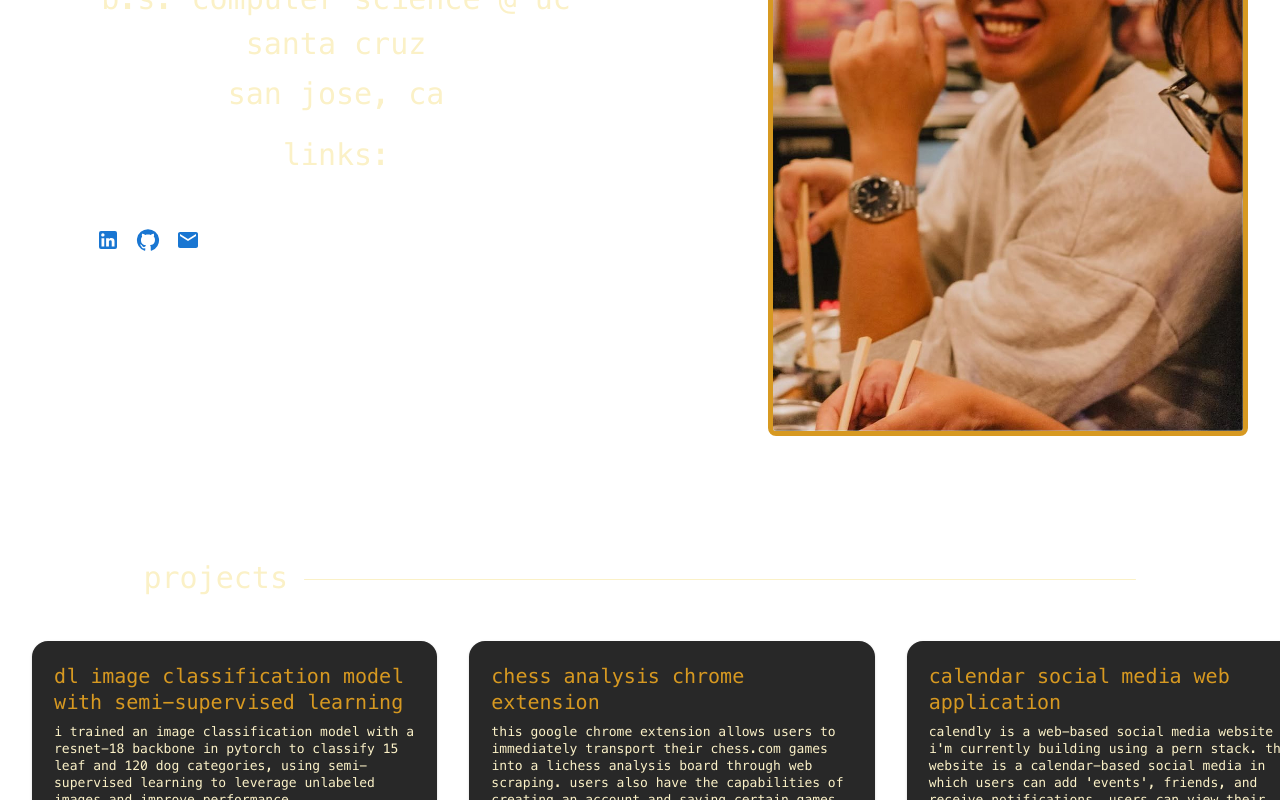
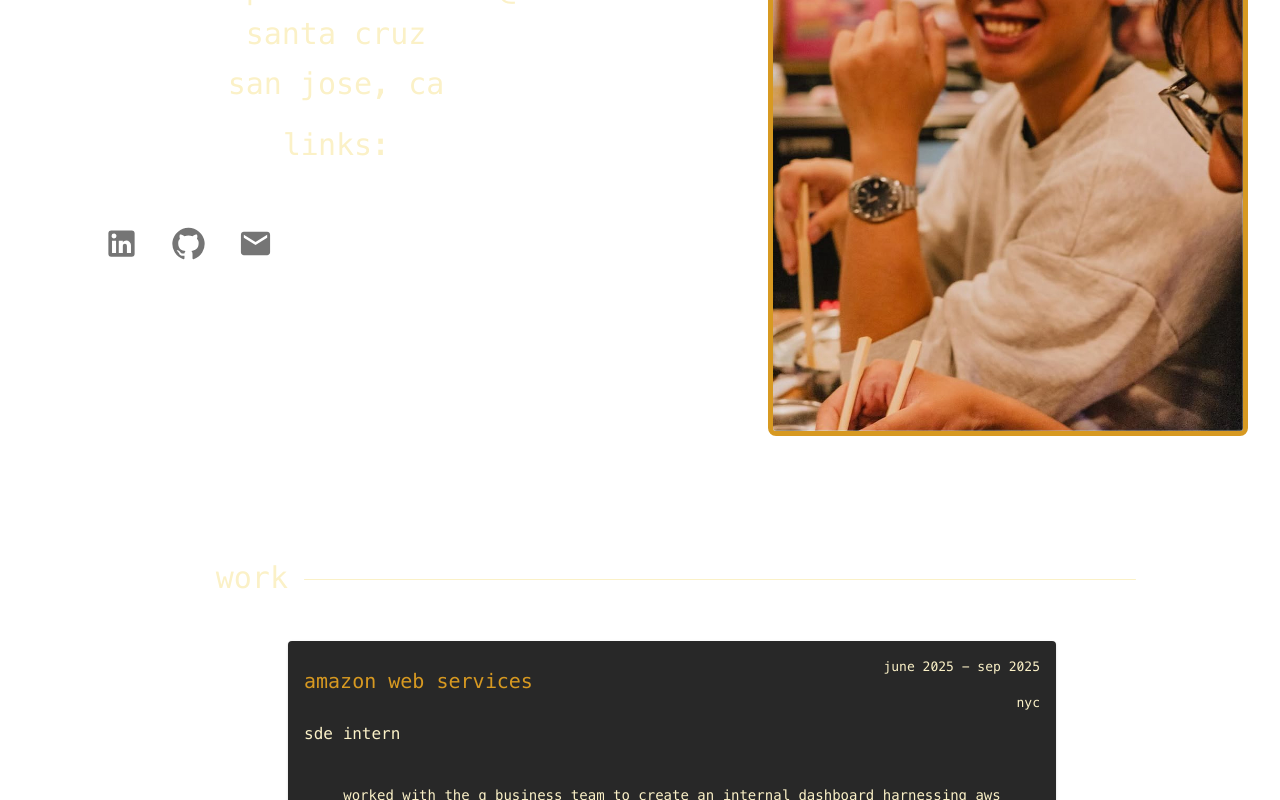
Before and after one commit to jishli113/jli-portfolio, a React (Vite) app: page / in a window 1280 px wide. Shown: the part 460-1260 px from the top of the page. Built offline with nearby package versions, Linux system fonts and the light colour scheme.

Commit message:
changing link icosn

```diff
--- a/src/App.tsx
+++ b/src/App.tsx
@@ -1,11 +1,10 @@
-
-import {Box, Stack, Link, Grid, AppBar, Button, Toolbar, Container} from '@mui/material'
+import { Box, Stack, Link, Grid, AppBar, Button, Toolbar, Container, IconButton} from '@mui/material'
 import Work from './Work'
 import './App.css'
 import works from "./values/work.json"
 import projects from './values/projects.json'
-import {type workInterface} from "./json-interfaces/workInterface"
-import { type projectInterface} from './json-interfaces/projectInterface'
+import { type workInterface } from "./json-interfaces/workInterface"
+import { type projectInterface } from './json-interfaces/projectInterface'
 import { Email, LinkedIn, GitHub } from '@mui/icons-material'
 import Project from './Project'
 import { useRef } from 'react'
@@ -19,93 +18,102 @@ function App() {
   const aboutMeRef = useRef<HTMLDivElement | null>(null);
   const worksStore: workInterface[] = works.works;
   const projectStore: projectInterface[] = projects.projects;
-  const handleWorkScrollClick = () =>{
-        workRef.current?.scrollIntoView({"behavior":"smooth"});
+
+  const handleWorkScrollClick = () => {
+    workRef.current?.scrollIntoView({ behavior: "smooth" });
   };
-  const handleHomeScrollClick = () =>{
-        homeRef.current?.scrollIntoView({"behavior":"smooth"});
+  const handleHomeScrollClick = () => {
+    homeRef.current?.scrollIntoView({ behavior: "smooth" });
   };
-  const handleProjectScrollClick = () =>{
-        projectsRef.current?.scrollIntoView({"behavior":"smooth"});
+  const handleProjectScrollClick = () => {
+    projectsRef.current?.scrollIntoView({ behavior: "smooth" });
   };
-  const handleAboutMeScrollClick = () =>{
-    aboutMeRef.current?.scrollIntoView({"behavior":"smooth"});
-  }
+  const handleAboutMeScrollClick = () => {
+    aboutMeRef.current?.scrollIntoView({ behavior: "smooth" });
+  };
   const displayResume = () => {
     window.open(resumePdf, '_blank', 'noopener,noreferrer');
   };
+
   return (
     <>
-<Box>
-<AppBar position="fixed" elevation={0} sx={{ bgcolor: "#282828", zIndex: 1000 }}>
-<Toolbar sx={{ display: "flex", justifyContent: "space-between" }}>
-<Stack direction="row" spacing={1} sx={{ alignItems: "center" }}>
+      {/* Fixed AppBar */}
+      <AppBar position="fixed" elevation={0} sx={{ bgcolor: '#282828', zIndex: 1000 }}>
+        <Toolbar sx={{ display: 'flex', justifyContent: 'space-between' }}>
+          <Stack direction="row" spacing={1} className='menu-options-stack'>
             <Button disableRipple onClick={handleHomeScrollClick}><h3 className="appbar-text">home</h3></Button>
             <Button disableRipple onClick={handleWorkScrollClick}><h3 className="appbar-text">experience</h3></Button>
             <Button disableRipple onClick={handleProjectScrollClick}><h3 className="appbar-text">projects</h3></Button>
-<Button disableRipple disableTouchRipple onClick={handleAboutMeScrollClick}><h3 className="appbar-text">about me</h3></Button>
+            <Button disableFocusRipple disableTouchRipple onClick={handleAboutMeScrollClick}><h3 className="appbar-text">about me</h3></Button>
           </Stack>
-<Stack direction="row" spacing={1}>
+          <Stack direction="row" spacing={1} className="menu-right-bar">
             <Button disableRipple onClick={displayResume}><h3 className="appbar-text">resume</h3></Button>
           </Stack>
         </Toolbar>
       </AppBar>
 
-
+      {/* Spacer so content isn’t hidden under fixed AppBar */}
       <Toolbar />
 
-
-{/* Intro Section */}
+      {/* Intro Section (responsive, no overlap, bigger gap) */}
       <Box ref={homeRef} sx={{ position: "relative", py: { xs: 6, sm: 8, md: 10 }, bgcolor: "transparent" }}>
         <Container maxWidth="lg">
-{/* Use Grid to guarantee no overlap at any size */}
-<Box component={"section"}>
-<Box sx={{ display: { xs: "block", md: "none" }, mb: 2 }} />
-<Box>
+          {/* Grid guarantees no overlap; bigger columnGap for more separation */}
           <Box
             sx={{
               display: "grid",
               gridTemplateColumns: { xs: "1fr", md: "1fr 1fr" },
-columnGap: { xs: 0, md: 24 }, // increased gap between text and image
+              columnGap: { xs: 0, md: 24 },   // increased gap between text and image
               rowGap: { xs: 6, md: 0 },
               alignItems: { md: "center" },
             }}
           >
             {/* Left column: intro text */}
-<Box sx={{
-minWidth: 0,
-maxWidth: "100%",
-wordBreak: "break-word",
-}}>
+            <Box sx={{ minWidth: 0, maxWidth: "100%", wordBreak: "break-word" }}>
               <Box>
                 <span className="intro-text">
-<span className="intro-hi">hi! </span>
-<span className="intro-middle-text">my name is </span>
+                  <span className='intro-hi'>hi! </span>
+                  <span className='intro-middle-text'>my name is </span>
                   <span className="intro-name">josh.</span>
                 </span>
               </Box>
-
 
               <Stack direction="column" spacing="1%" sx={{ mt: 1 }}>
                 <h5>b.s. computer science @ uc santa cruz</h5>
                 <h5>san jose, ca</h5>
               </Stack>
 
+             <h5 style={{ marginTop: 16 }}>links:</h5>
+<Stack direction="row" spacing={2}>
+  <IconButton
+    component={Link}
+    href="https://www.linkedin.com/in/joshua-li-8489771b2/"
+    target="_blank"
+    rel="noopener noreferrer"
+    aria-label="LinkedIn"
+  >
+    <LinkedIn fontSize="large" />
+  </IconButton>
 
-<h5 style={{ marginTop: 16 }}>links:</h5>
-<Stack direction="row" spacing={2} alignItems="center" sx={{ flexWrap: "wrap" }}>
-<Link href="https://www.linkedin.com/in/joshua-li-8489771b2/" target="_blank" rel="noopener noreferrer" aria-label="LinkedIn">
-<LinkedIn />
-</Link>
-<Link href="https://github.com/jishli113" target="_blank" rel="noopener noreferrer" aria-label="GitHub">
-<GitHub />
-</Link>
-<Link href="mailto:your.email@example.com" aria-label="Email">
-<Email />
-</Link>
+  <IconButton
+    component={Link}
+    href="https://github.com/jishli113"
+    target="_blank"
+    rel="noopener noreferrer"
+    aria-label="GitHub"
+  >
+    <GitHub fontSize="large" />
+  </IconButton>
+
+  <IconButton
+    component={Link}
+    href="mailto:your.email@example.com"
+    aria-label="Email"
+  >
+    <Email fontSize="large" />
+  </IconButton>
 </Stack>
             </Box>
-
 
             {/* Right column: responsive portrait */}
             <Box sx={{ display: "flex", justifyContent: { xs: "flex-start", md: "flex-end" } }}>
@@ -125,11 +133,35 @@ overflow: "hidden",
               />
             </Box>
           </Box>
-</Box>
-</Box>
         </Container>
       </Box>
+
+      {/* Work */}
+      <Box className="section" ref={workRef}>
+        <Stack direction={'row'} spacing={2} className="work-section-title">
+          <Box className="work-section-work-div">
+            <h4>work</h4>
           </Box>
+          <Box className="work-section-title-line-div">
+            <div className="horizontal-line"></div>
+          </Box>
+        </Stack>
+        <Stack direction={'column'} spacing={3} className='work-stack'>
+          {worksStore.map((work) => (
+            <Work
+              key={`${work.workplace}-${work.workTitle}-${work.workDates}`}
+              description={work.description}
+              workDates={work.workDates}
+              workplace={work.workplace}
+              workTitle={work.workTitle}
+              location={work.location}
+              className="work-card"
+            />
+          ))}
+        </Stack>
+      </Box>
+
+      {/* Projects */}
       <Box className="section" ref={projectsRef}>
         <Stack direction={'row'} spacing={2} className="work-section-title">
           <Box className="work-section-work-div">
@@ -142,13 +174,21 @@ overflow: "hidden",
         <Box alignItems="center">
           <Grid container spacing={{ xs: 3, md: 4 }} columns={{ xs: 4, sm: 8, md: 12 }}>
             {Array.from(projectStore).map((project) => (
-              <Grid size={{ xs: 2, sm: 4, md: 4 }}>
-                <Project title = {project.title} description = {project.description} tools={project.tools} github={project.github} className="project"/>
+              <Grid key={project.title} size={{ xs: 2, sm: 4, md: 4 }}>
+                <Project
+                  title={project.title}
+                  description={project.description}
+                  tools={project.tools}
+                  github={project.github}
+                  className="project"
+                />
               </Grid>
             ))}
           </Grid>
         </Box>
       </Box>
+
+      {/* About Me */}
       <Box className="section" ref={aboutMeRef}>
         <Stack direction={'row'} spacing={2} className="work-section-title">
           <Box className="work-section-work-div">
@@ -159,9 +199,11 @@ overflow: "hidden",
           </Box>
         </Stack>
         <Box>
-        <h4 className='about-me-text'>my name is joshua li and i am currently a junior at the university of california santa cruz majoring in computer science and minoring in mathematics. i love developing software,
+          <h4 className='about-me-text'>
+            my name is joshua li and i am currently a junior at the university of california santa cruz majoring in computer science and minoring in mathematics. i love developing software,
             especially with new languages and frameworks. some fields that interest me are ai/ml, distributed systems, and backend development.
-            outside of computer science i love exercise, more specifically basketball and running, exploring new food spots, travelling, snowboarding, and playing <a href='https://www.chess.com/member/jishhhhhhhhhh'>chess</a>.</h4>
+            outside of computer science i love exercise, more specifically basketball and running, exploring new food spots, travelling, snowboarding, and playing <a href='https://www.chess.com/member/jishhhhhhhhhh'>chess</a>.
+          </h4>
         </Box>
       </Box>
     </>
```
Lines whose indentation alone changed are shown as unchanged.
